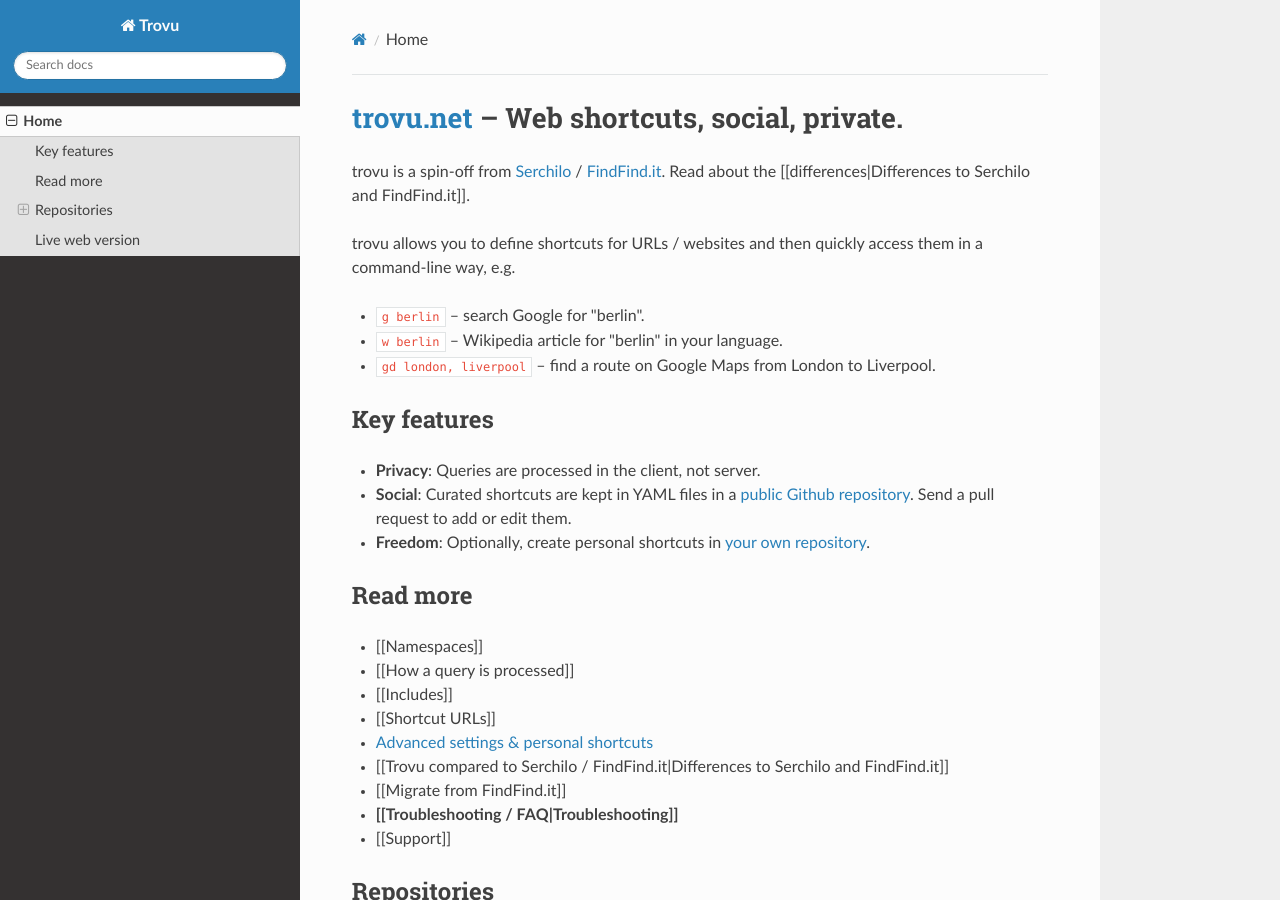
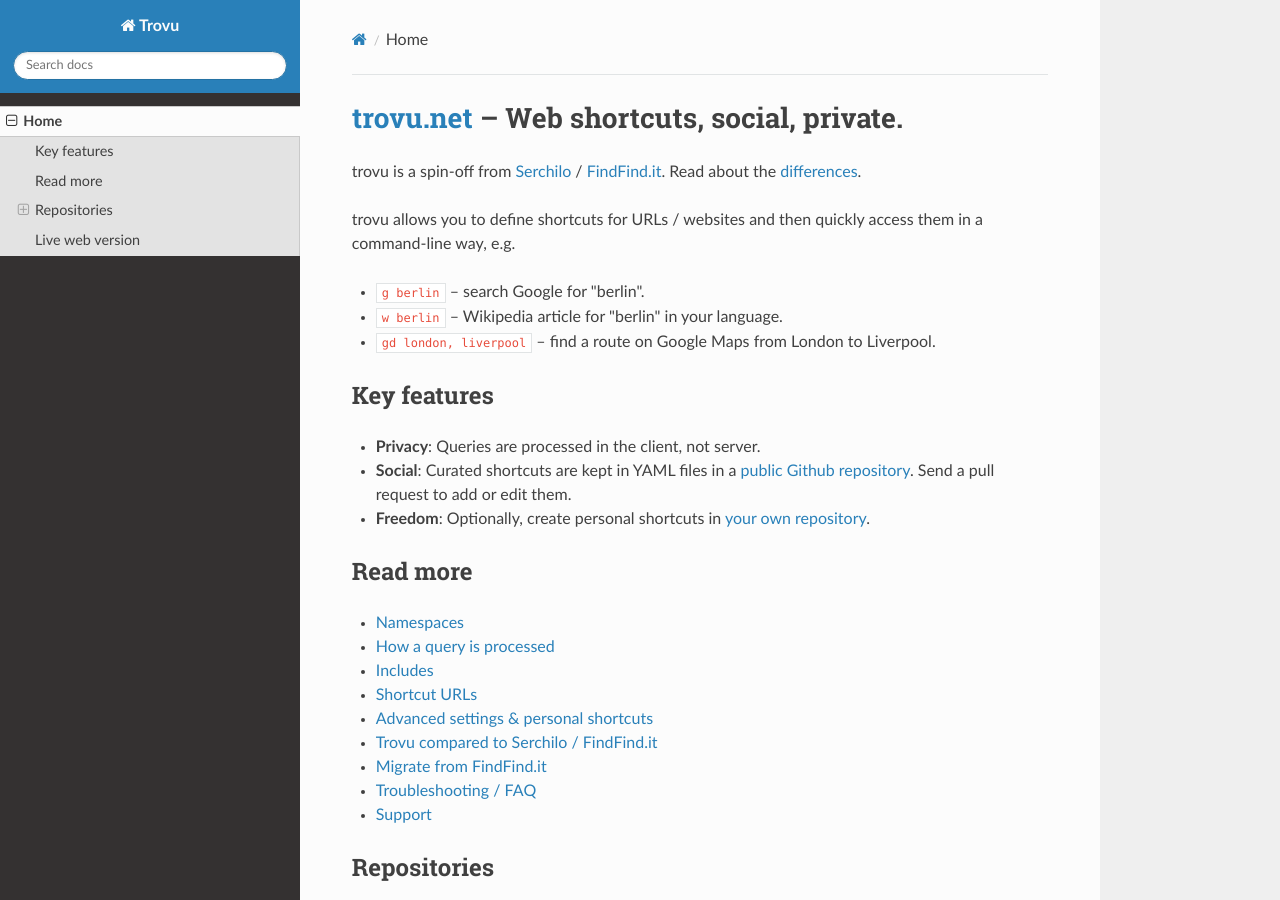
Before and after one commit to trovu/trovu, an MkDocs documentation site: the page built from docs/index.md, in a window 1280 px wide and 900 px high. Built offline with MkDocs 1.6.1, drawn with Linux system fonts in a browser that asks for light colours; nearby versions of some CDN libraries.

Commit message:
Convert links.

```diff
--- a/docs/index.md
+++ b/docs/index.md
@@ -1,6 +1,6 @@
 # [trovu.net](https://trovu.net/) – Web shortcuts, social, private.
 
-trovu is a spin-off from [Serchilo](https://github.com/georgjaehnig/serchilo-drupal) / [FindFind.it](https://www.findfind.it/). Read about the [[differences|Differences to Serchilo and FindFind.it]].
+trovu is a spin-off from [Serchilo](https://github.com/georgjaehnig/serchilo-drupal) / [FindFind.it](https://www.findfind.it/). Read about the [differences](Differences-to-Serchilo-and-FindFind.it.md).
 
 trovu allows you to define shortcuts for URLs / websites and then quickly access them in a command-line way, e.g.
 
@@ -16,15 +16,15 @@
 
 ## Read more
 
-- [[Namespaces]]
-- [[How a query is processed]]
-- [[Includes]]
-- [[Shortcut URLs]]
+- [Namespaces](Namespaces.md)
+- [How a query is processed](How-a-query-is-processed.md)
+- [Includes](Includes.md)
+- [Shortcut URLs](Shortcut-URLs.md)
 - [Advanced settings & personal shortcuts](https://github.com/trovu/trovu.github.io/wiki/Advanced-settings-&-personal-shortcuts)
-- [[Trovu compared to Serchilo / FindFind.it|Differences to Serchilo and FindFind.it]]
-- [[Migrate from FindFind.it]]
-- **[[Troubleshooting / FAQ|Troubleshooting]]**
-- [[Support]]
+- [Trovu compared to Serchilo / FindFind.it](Differences-to-Serchilo-and-FindFind.it.md)
+- [Migrate from FindFind.it](Migrate-from-FindFind.it.md)
+- [Troubleshooting / FAQ](Troubleshooting.md)
+- [Support](Support.md)
 
 ## Repositories
 
@@ -34,7 +34,7 @@
 
 - shortcuts
 - types/city
-  - mappings for [argument type *city*](https://github.com/trovu/trovu.github.io/wiki/Shortcut-URLs#city)
+  - mappings for [argument type _city_](https://github.com/trovu/trovu.github.io/wiki/Shortcut-URLs#city)
 
 Fork this repository to add or edit shortcuts (and send then a pull request).
 
@@ -44,4 +44,4 @@
 
 ## Live web version
 
-https://trovu.net/
+[https://trovu.net/](https://trovu.net/)
```
